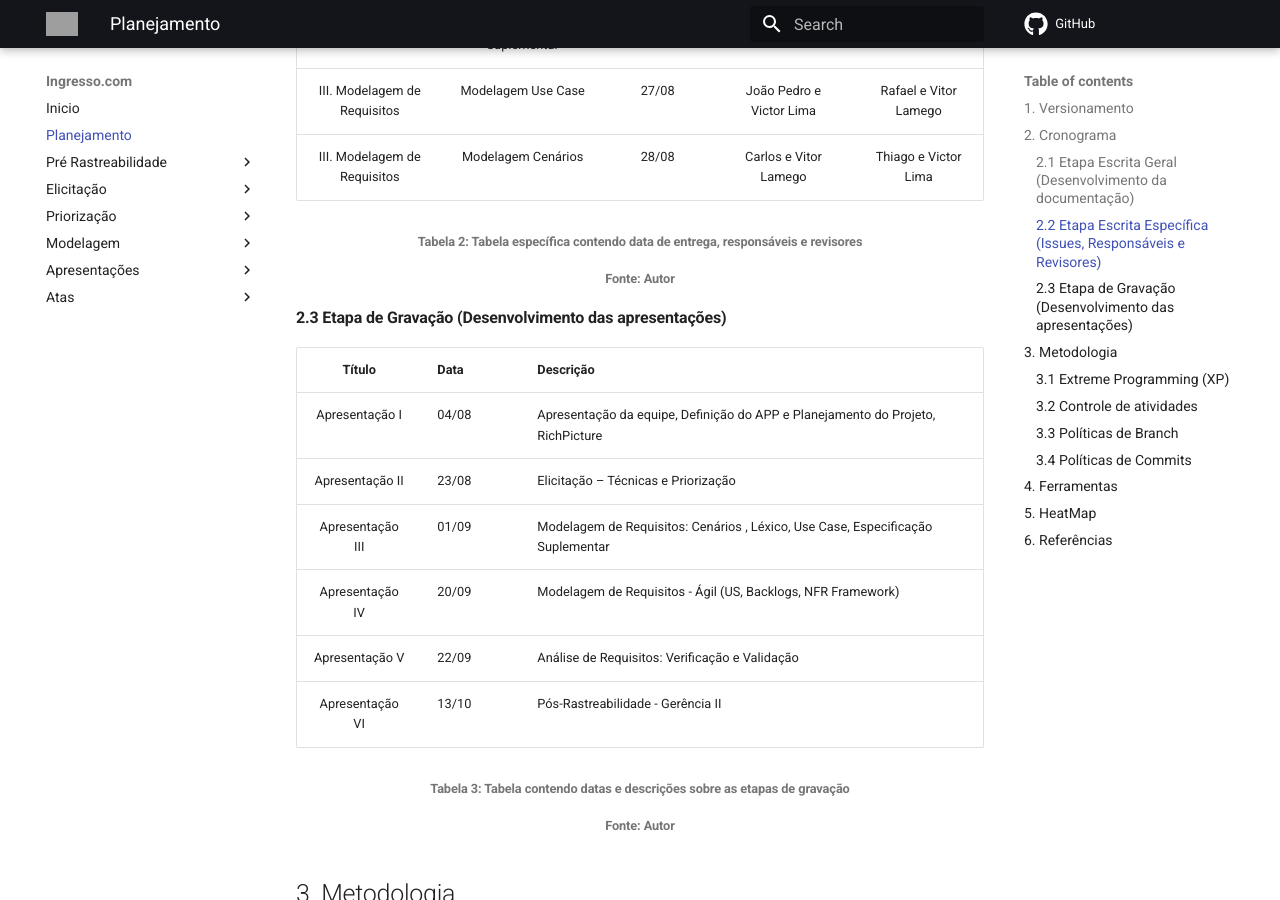
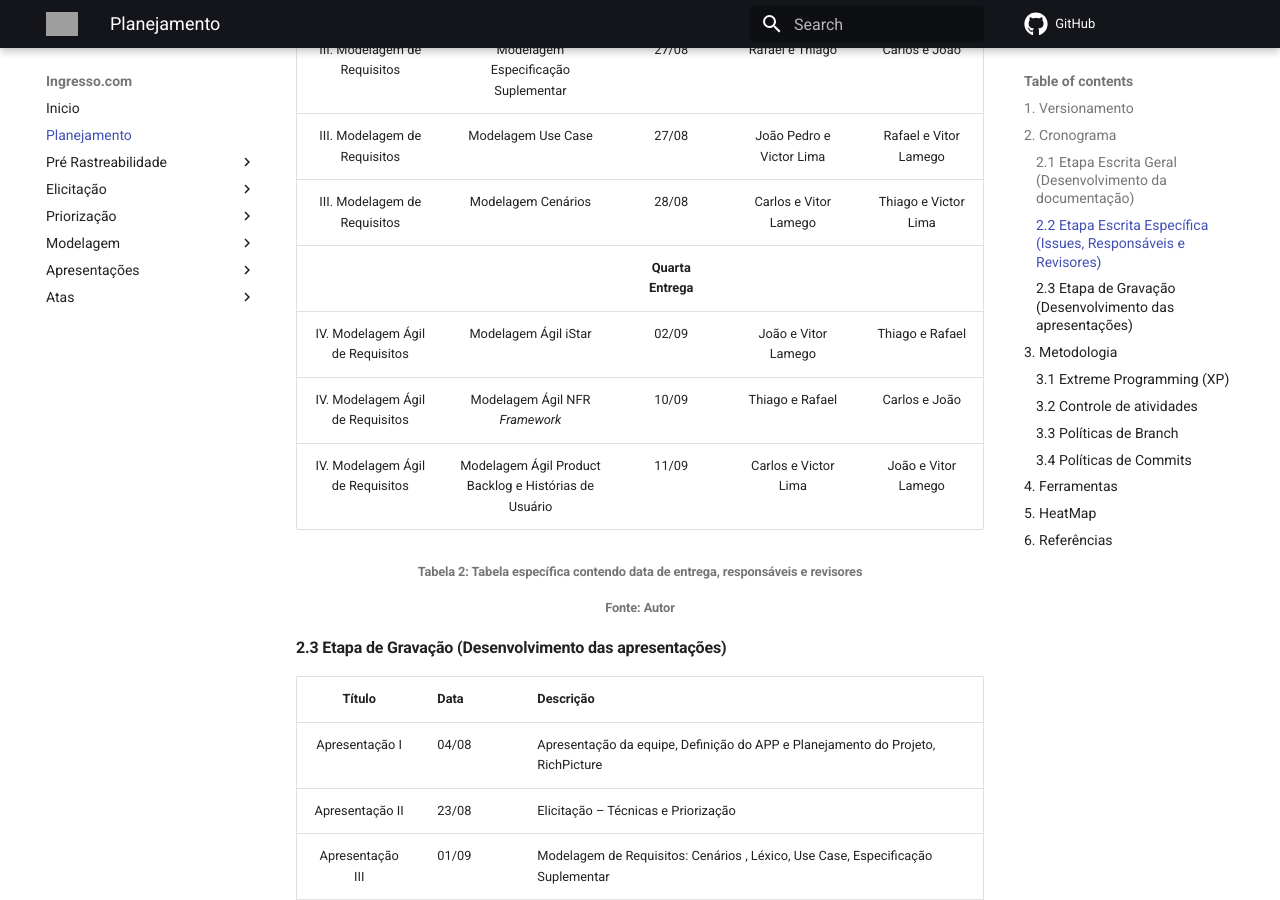
Before and after one commit to Requisitos-de-Software/2021.1-Ingresso.com, an MkDocs documentation site: the page built from docs/planejamento/index.md, in a window 1280 px wide and 900 px high, scrolled down 2803 px. Built offline with MkDocs 1.6.1 and Material for MkDocs 9.7.7, drawn with Linux system fonts in a browser that asks for light colours; comment, search, counter and statistics services are not loaded; some of the changed text lies outside the part shown; grey boxes are pictures that could not be loaded.

Commit message:
#72 Adição do ponto de controle e modificação do cronograma

```diff
--- a/docs/planejamento/index.md
+++ b/docs/planejamento/index.md
@@ -1,4 +1,3 @@
-
 ## 1. Versionamento
 
 |Versão|Data|Descrição|Autor(es)|
@@ -10,6 +9,7 @@
 |1.4|04/08|<center>Adição nova ferramenta de storyboard</center>|<center>João Pedro</center>|
 |2.0|24/08|<center>Melhoria do Cronograma</center>|<center>João Pedro</center>|
 |2.1|24/08|<center>Adição de datas no Cronograma</center>|<center>João Pedro</center>|
+|3.0|10/09|<center>Adição de datas no Cronograma (4 entrega)</center>|<center>João Pedro</center>|
 
 ## 2. Cronograma
 
@@ -54,6 +54,10 @@
 |III. Modelagem de Requisitos|Modelagem Especificação Suplementar|27/08|Rafael e Thiago|Carlos e João|
 |III. Modelagem de Requisitos|Modelagem Use Case|27/08|João Pedro e Victor Lima|Rafael e Vitor Lamego|
 |III. Modelagem de Requisitos|Modelagem Cenários|28/08|Carlos e Vitor Lamego|Thiago e Victor Lima|
+|||<b>Quarta Entrega</b>|||
+|IV. Modelagem Ágil de Requisitos|Modelagem Ágil iStar|02/09|João e Vitor Lamego|Thiago e Rafael|
+|IV. Modelagem Ágil de Requisitos|Modelagem Ágil NFR <i>Framework</i>|10/09|Thiago e Rafael|Carlos e João|
+|IV. Modelagem Ágil de Requisitos|Modelagem Ágil Product Backlog e Histórias de Usuário|11/09|Carlos e Victor Lima|João e Vitor Lamego|
 <h6 align = "center">Tabela 2: Tabela específica contendo data de entrega, responsáveis e revisores</h6>
 <h6 align = "center">Fonte: Autor</h6>
 
--- a/mkdocs.yml
+++ b/mkdocs.yml
@@ -45,6 +45,7 @@
     - Ponto de Controle 1: "apresentacoes/p1.md"
     - Ponto de Controle 2: "apresentacoes/p2.md"
     - Ponto de Controle 3: "apresentacoes/p3.md"
+    - Ponto de Controle 4: "apresentacoes/p4.md"
   - Atas:
     - 27/07/2021: "atas/ata27_07.md"
     - 05/08/2021: "atas/ata05_08.md"
```
Also changed, not shown: docs/apresentacoes/p4.md (added, +23 -0 lines).
